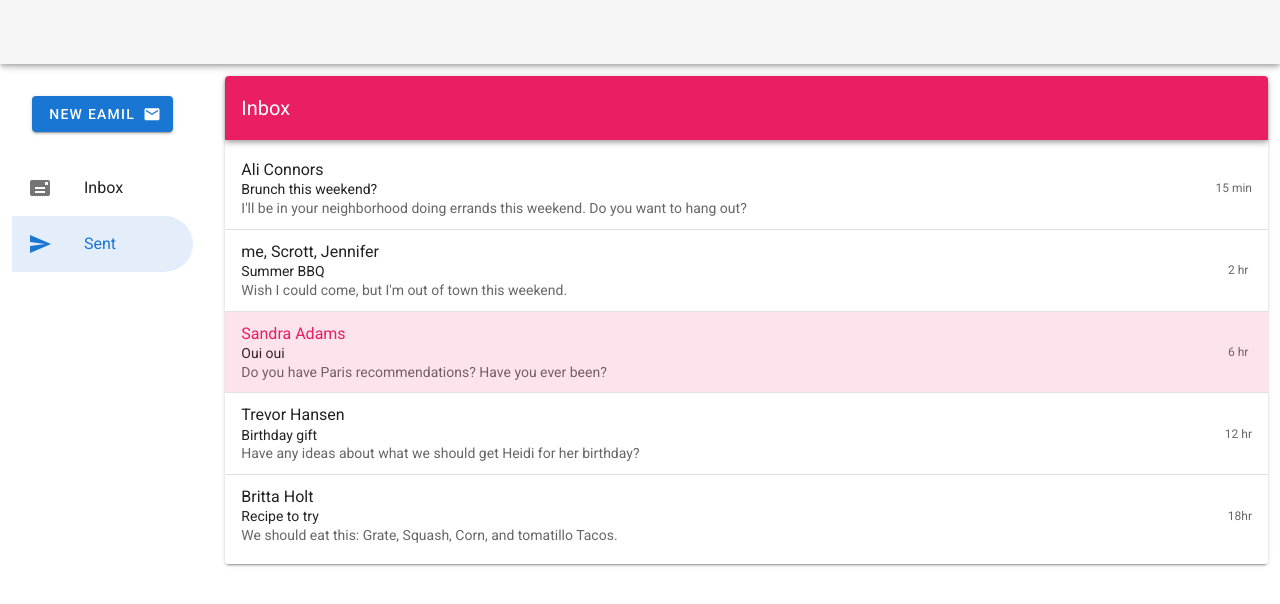
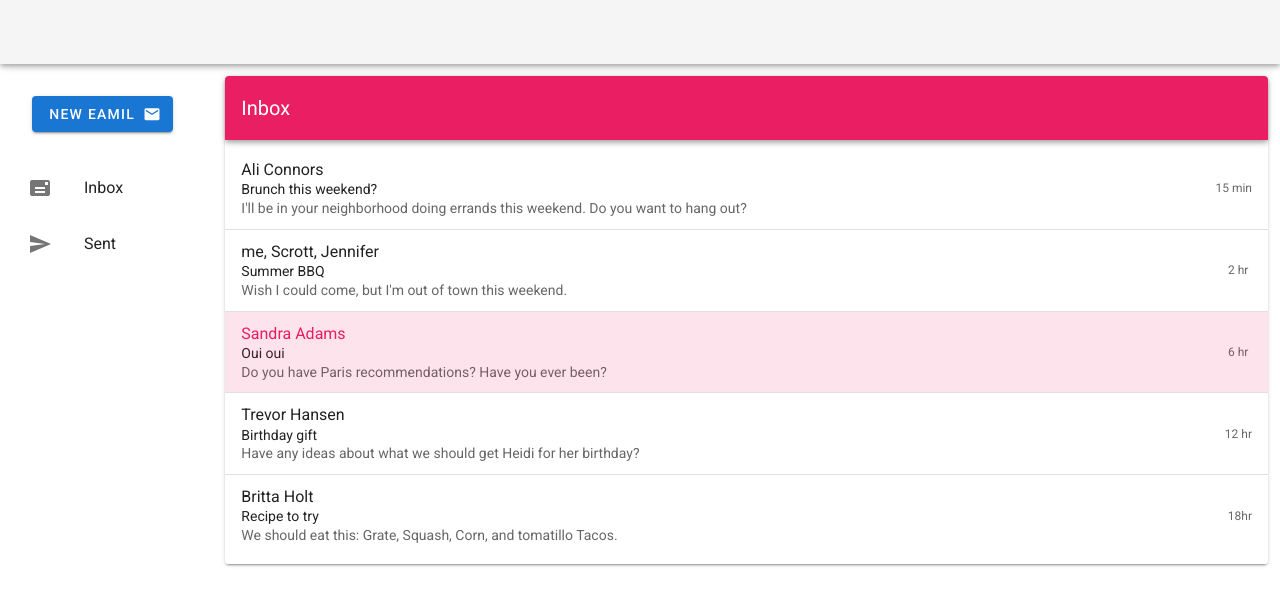
Before and after one commit to emailchain/client_web, a Vue app: page / in a window 1280 px wide. Shown: the top 604 px of the page. Built offline with nearby package versions, Linux system fonts and the light colour scheme.

Commit message:
add dependecise for router

```diff
--- a/src/router/index.js
+++ b/src/router/index.js
@@ -25,6 +25,14 @@ const routes = [
     // this generates a separate chunk (about.[hash].js) for this route
     // which is lazy-loaded when the route is visited.
     component: () => import(/* webpackChunkName: "about" */ '../views/Aut.vue')
+  },
+  {
+    path: '/create',
+    name: 'create',
+    // route level code-splitting
+    // this generates a separate chunk (about.[hash].js) for this route
+    // which is lazy-loaded when the route is visited.
+    component: () => import(/* webpackChunkName: "about" */ '../views/new_message.vue')
   }
 ]
 
--- a/src/views/Home.vue
+++ b/src/views/Home.vue
@@ -2,7 +2,7 @@
 <v-container fluid>
     <v-row>
       <v-col cols="2">
-        <v-btn class="ma-5" color="primary" dark>New eamil
+        <v-btn class="ma-5" color="primary" dark v-on:click="create()">New eamil
         <v-icon dark right>mdi-email</v-icon>
       </v-btn>
       <v-card flat
@@ -11,16 +11,21 @@
     tile
   >
     <v-list shaped>
-      <v-list-item-group v-model="item" color="primary">
-        <v-list-item
-          v-for="(item, i) in itemss"
-          :key="i"
-        >
+      <v-list-item-group  color="primary">
+        <v-list-item @click="input_gn">
           <v-list-item-icon>
-            <v-icon v-text="item.icon"></v-icon>
+            <v-icon>mdi-mail</v-icon>
           </v-list-item-icon>
           <v-list-item-content>
-            <v-list-item-title v-text="item.text"></v-list-item-title>
+            <v-list-item-title >Inbox</v-list-item-title>
+          </v-list-item-content>
+        </v-list-item>
+        <v-list-item @click="sent_gn">
+          <v-list-item-icon>
+            <v-icon >mdi-send</v-icon>
+          </v-list-item-icon>
+          <v-list-item-content>
+            <v-list-item-title >Sent</v-list-item-title>
           </v-list-item-content>
         </v-list-item>
       </v-list-item-group>
@@ -30,6 +35,7 @@
       </v-col>
       <v-col cols="10">
   <v-card
+  v-if="!showme"
     class="mx-auto"
   >
     <v-toolbar
@@ -75,6 +81,52 @@
       </v-list-item-group>
     </v-list>
   </v-card>
+  <v-card
+    class="mx-auto"
+   v-if="showme">
+    <v-toolbar
+      color="pink"
+      dark
+    >
+
+
+      <v-toolbar-title>Sent</v-toolbar-title>
+
+      <v-spacer></v-spacer>
+
+
+    </v-toolbar>
+
+    <v-list two-line>
+      <v-list-item-group
+        v-model="selected"
+        multiple
+        active-class="pink--text"
+      >
+        <template v-for="(item, index) in items">
+          <v-list-item :key="item.title">
+            <template v-slot:default="{  }">
+              <v-list-item-content v-on:click="change()">
+                <v-list-item-title v-text="item.title"></v-list-item-title>
+                <v-list-item-subtitle class="text--primary" v-text="item.headline"></v-list-item-subtitle>
+                <v-list-item-subtitle v-text="item.subtitle"></v-list-item-subtitle>
+              </v-list-item-content>
+
+              <v-list-item-action>
+                <v-list-item-action-text v-text="item.action"></v-list-item-action-text>
+
+              </v-list-item-action>
+            </template>
+          </v-list-item>
+
+          <v-divider
+            v-if="index + 1 < items.length"
+            :key="index"
+          ></v-divider>
+        </template>
+      </v-list-item-group>
+    </v-list>
+  </v-card>
       </v-col>
     </v-row>
 </v-container>
@@ -82,12 +134,7 @@
 <script>
   export default {
     data: () => ({
-      item: 1,
-      itemss: [
-        { text: 'Inbox', icon: 'mdi-mail' },
-        { text: 'Sent', icon: 'mdi-send' },
-
-      ],
+      showme:false,
       selected: [2],
       items: [
         {
@@ -125,6 +172,15 @@
     methods: {
     change() {
       this.$router.replace({ path: "/msg_detail" });
+    },
+    input_gn(){
+      this.showme = false;
+    },
+    sent_gn(){
+      this.showme = true;
+    },
+    create() {
+      this.$router.replace({ path: "/create" });
     }
     }
   }
--- a/src/views/detail_message.vue
+++ b/src/views/detail_message.vue
@@ -17,9 +17,20 @@
       <v-btn
         text
         color="deep-purple accent-4"
+     v-on:click="change()"
       >
-        Learn More
+        back
       </v-btn>
     </v-card-actions>
   </v-card>
 </template>
+
+<script>
+export default {
+  methods:{
+    change(){
+      this.$router.replace({ path: "/" });
+    }
+  }
+}
+</script>
```
Also changed, not shown: src/views/new_message.vue (renamed from src/views/home_message.vue).
